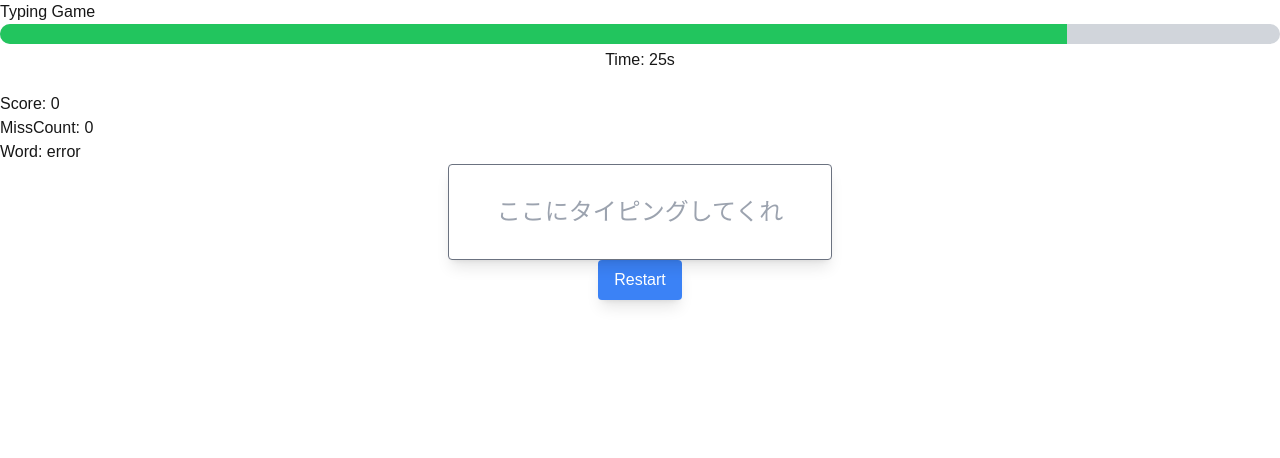
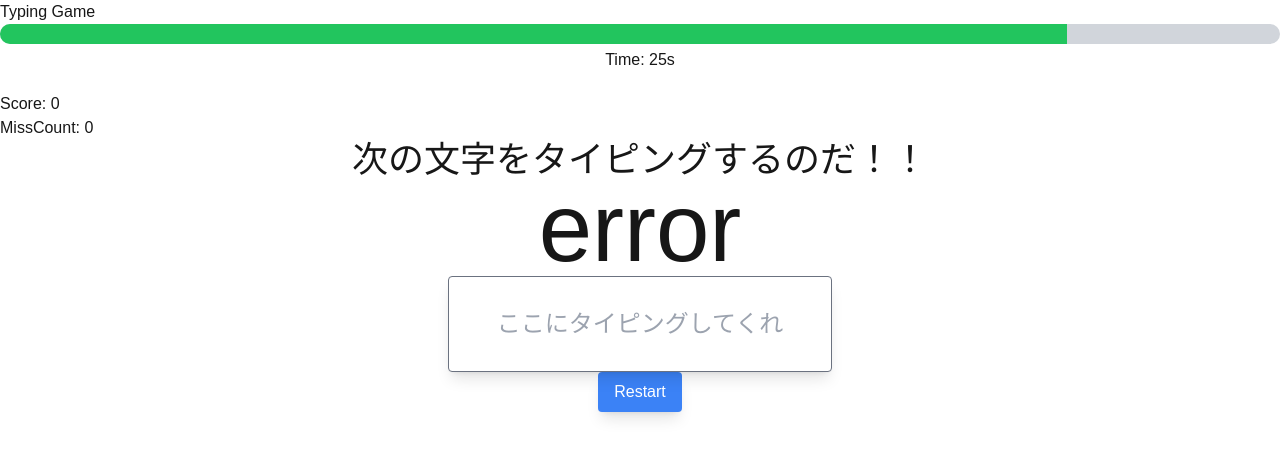
Before and after one commit to Takeaio/TypingGame, a Next.js app in the folder frontend/: page / in a window 1280 px wide. Shown: the top 458 px of the page. Built offline with nearby package versions, Linux system fonts and the light colour scheme; no server answers.

Commit message:
worddisplayの編集

```diff
--- a/frontend/components/WordDisplay.tsx
+++ b/frontend/components/WordDisplay.tsx
@@ -1,11 +1,40 @@
 import React from 'react';
 
+const styles={
+    container:`
+        flex
+        items-center
+        justify-center
+    `,
+    title:`
+        text-4xl
+    `,
+    word:`
+        text-center
+        text-8xl
+
+    `
+}
+
+
 interface WordDisplayProps {
-  word: string;
+    word: string;
 }
 
 const WordDisplay: React.FC<WordDisplayProps> = ({ word }) => {
-  return <h2>Word: {word}</h2>;
+    return (
+        <div className={styles.container}>
+            <div className="flexflex-row">
+                <h2 className={styles.title}>
+                    次の文字をタイピングするのだ！！
+                </h2>
+                <h2 className={styles.word}>
+                    {word}
+                </h2>
+            </div>
+        </div>
+
+    )
 };
 
 export default WordDisplay;
```
